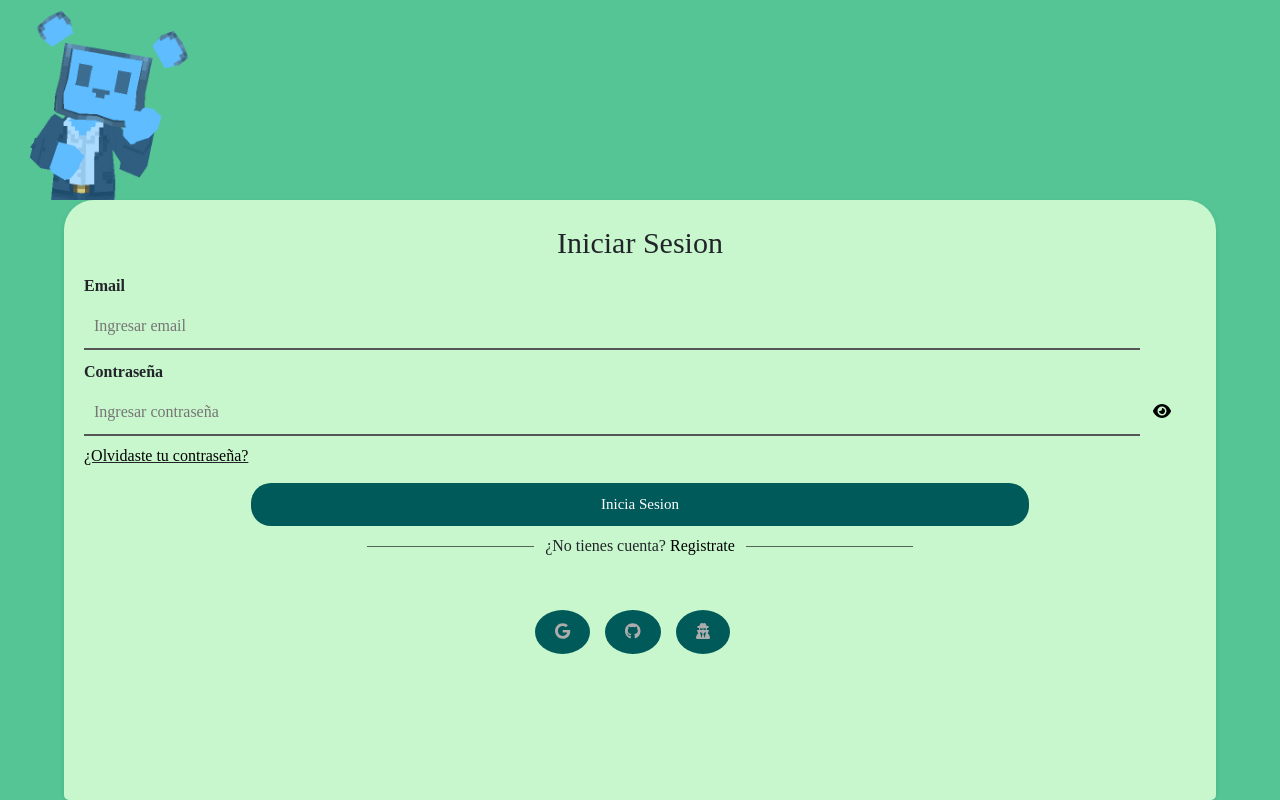
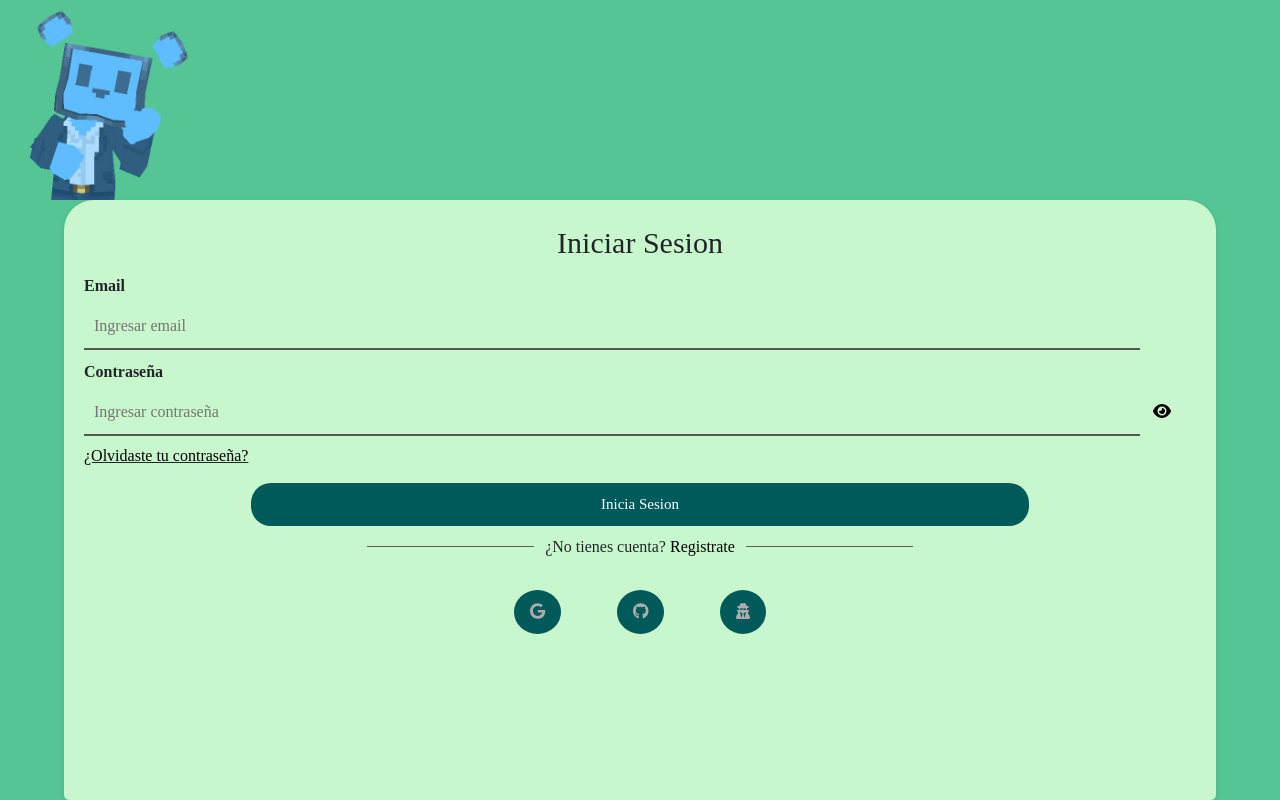
Before and after one commit to vazqueznahuel/Clementina, a React (Create React App) app: page / in a window 1280 px wide. Built offline with nearby package versions, Linux system fonts and the light colour scheme; no server answers; what react-three-fiber would draw is missing.

Commit message:
centrando botones de login

```diff
--- a/src/App.css
+++ b/src/App.css
@@ -80,15 +80,12 @@ body {
 
   /* enlace olvidar contraseña */
   .olvidar-contraseña{
-    position: relative;
     text-decoration: underline;
   }
 
   .olvidar-contraseña-error{
-    margin-top: -15px;
-    margin-bottom: -1px;
-    position: relative;
-    left: 36%;
+    margin-top: -2%;
+    text-decoration: underline;
   }
 
   .link-enlace{
@@ -106,7 +103,6 @@ body {
 
   .div-center h6{
     margin: auto 1%;
-    margin-bottom: 5%;
   }
 
   .div-center hr {
@@ -118,6 +114,8 @@ body {
 .div-botones{
   display: flex;
   justify-content: center;
+  gap: 5%;
+  margin-top: 3%;
 }
 
 .button {
@@ -137,14 +135,13 @@ body {
   background-color: #005a59;
   color: #acacac;
   border: none;
-  padding: 10px 20px;
+  padding: 10px 16px;
   font-size: 16px;
   border-radius: 50%;
   cursor: pointer;
   display: inline-block;
   text-align: center;
   margin-bottom: 2%;
-  margin-right: 15px;
 }
 
 
```
